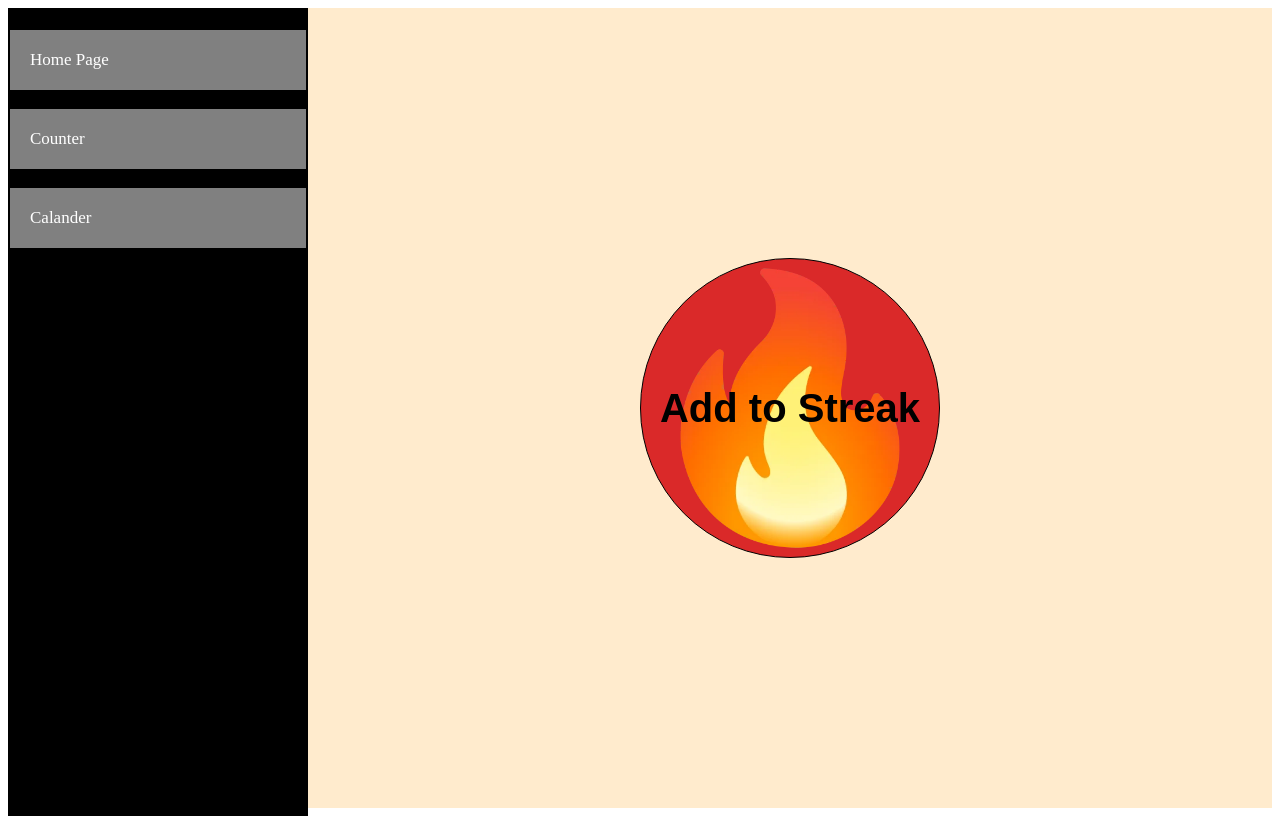
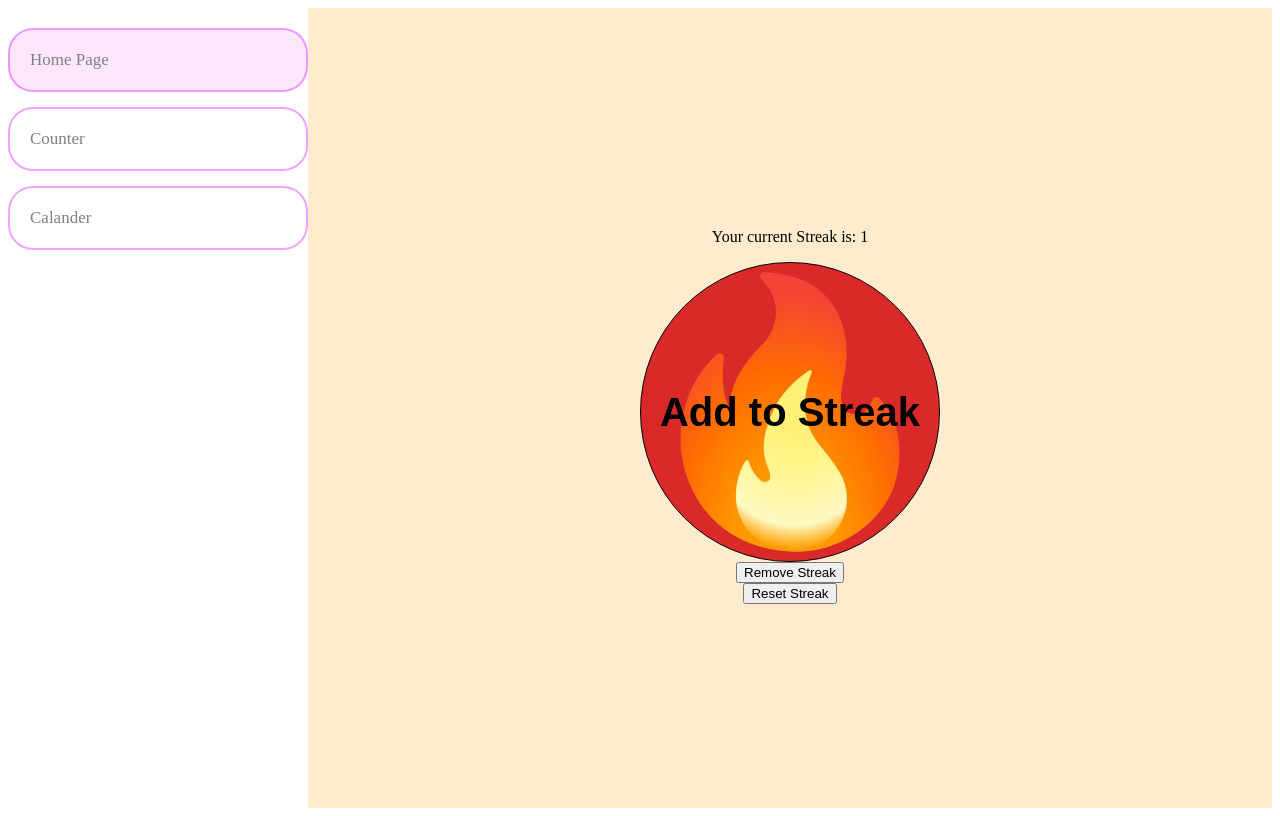
Before and after one commit to Jeremiah-ET/Streak-Tracker, a website: page public/index.html in a window 1280 px wide. Both pictures are taken after a click on the button "Add to Streak". Drawn offline with Linux system fonts and the light colour scheme.

Commit message:
Sidebar css but needs update

```diff
--- a/public/index.css
+++ b/public/index.css
@@ -1,6 +1,5 @@
 .SideBarPannel {
-  /* For editing purposes but will change after */
-  background-color: black;
+  background-color: white;
   height: 100vh;
   width: 300px;
   display: flex;
@@ -11,19 +10,24 @@
   transition: transform .2s ease;
 }
 .SideBarPannel a {
-  color: white;
+  color: gray;
   text-decoration: none;
   padding: 20px 20px;
-  background-color: gray;
-  border: 2px solid black;
+  border: 2px solid rgba(214, 9, 255, 0.363);
+  border-radius: 25px;
   font-size: 17px;
 }
+#HomePageLinkActive {
+  background-color: rgba(234, 74, 255, 0.13);
+}
 .bottomPannel {
-  transition: transform .2s ease;
+  transition: transform .5s ease;
   bottom: 0;
   background-color: white;
   height: 70px;
-  width: calc(100% - 10px);
+  width: 500px;
+  border-radius: 40px;
+  margin-bottom: 30px;
   position: fixed;
   display: flex;
   justify-content: center;
@@ -39,7 +43,7 @@ body {
   display: flex;
   flex-direction: column;
 }
-.main {
+#main {
   /* This is to make the body aside from the sidebar */
   background-color: blanchedalmond;
   margin-left: 300px;
@@ -53,6 +57,7 @@ body {
 #streakButton {
   height: 300px;
   width: 300px;
+  /* The transition is still getting caught with the other and extending to far insde the side bar */
   border-radius: 150px;
   background-image: url(1f525.webp);
   background-size: cover;
@@ -62,12 +67,15 @@ body {
   border: 1px solid black;
   transition: transform .2s ease;
 }
+#streakButton:active {
+  transform: translateY(3px)
+}
 
-@media (max-width: 700px) {
+@media (max-width: 750px) {
   .SideBarPannel {
     transform: translateX(-110%);
   }
-  .main {
+  #main {
     margin-left: 0;
   }
   #streakButton {
@@ -75,8 +83,9 @@ body {
   }
 }
 
-@media (min-width: 700px) {
+@media (min-width: 750px) {
   .bottomPannel {
-    transform: translateX(-2000%);
+    transform: translateY(200%);
+    /* Transition down */
   }
 }
--- a/public/index.html
+++ b/public/index.html
@@ -8,17 +8,21 @@
   </head>
   <body>
     <div class="SideBarPannel">
-      <a href="index.html" id="HomePageLink">Home Page</a>
+      <a href="index.html" id="HomePageLinkActive">Home Page</a>
       <a href="Counter.html" class="streakCounter">Counter</a>
       <a href="Calander.html" class="Calander">Calander</a>
     </div>
-    <div class="main">
+    <div id="main">
       <div class="bottomPannel">
         <a href="index.html" id="HomePageLink">Home Page</a>
         <a href="Counter.html" class="streakCounter">Counter</a>
         <a href="Calander.html" class="Calander">Calander</a>
       </div>
+      <p id="streakText"></p>
       <button id="streakButton">Add to Streak</button>
+      <!-- Put div around these later on -->
+      <button id="removeStreak">Remove Streak</button>
+      <button id="resetStreak">Reset Streak</button>
     </div>
     <script src="index.js"></script>
   </body>
--- a/public/index.js
+++ b/public/index.js
@@ -1,4 +1,17 @@
 const streakButton = document.getElementById("streakButton")
+const mainContainer = document.getElementById("main")
+const streakText = document.getElementById("streakText")
+const StreakMinusButton = document.getElementById("removeStreak")
+const resetStreak = document.getElementById("resetStreak")
+
+let streakNumber = 0;
 
 streakButton.addEventListener("click", (e) => {
+  console.log(`Streak Added: ${streakNumber}`)
+  streakNumber += 1;
+  streakText.textContent = `Your current Streak is: ${streakNumber}`
+  mainContainer.appendChild(streakDeclaration);
+  // need to add limit on how many times when pressed
+  // if (streakDeclaration.value = !0) {}
+
 })
```
